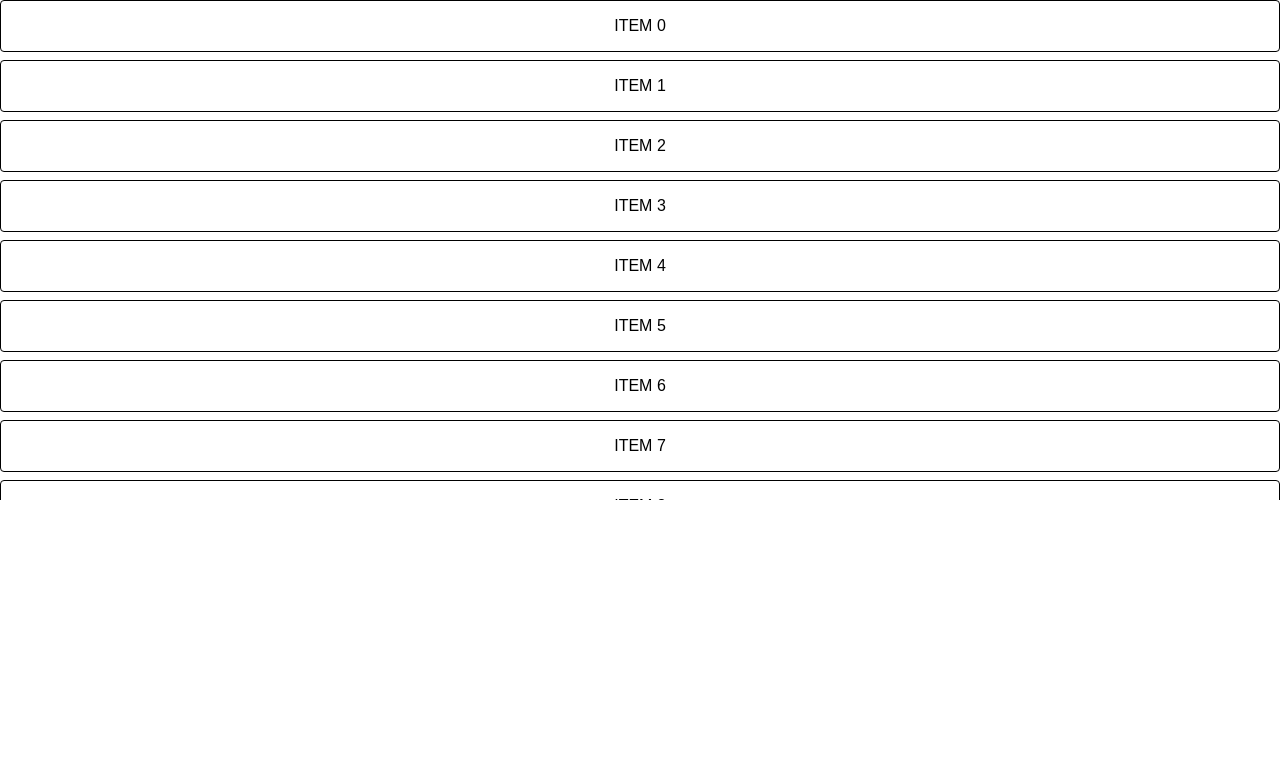
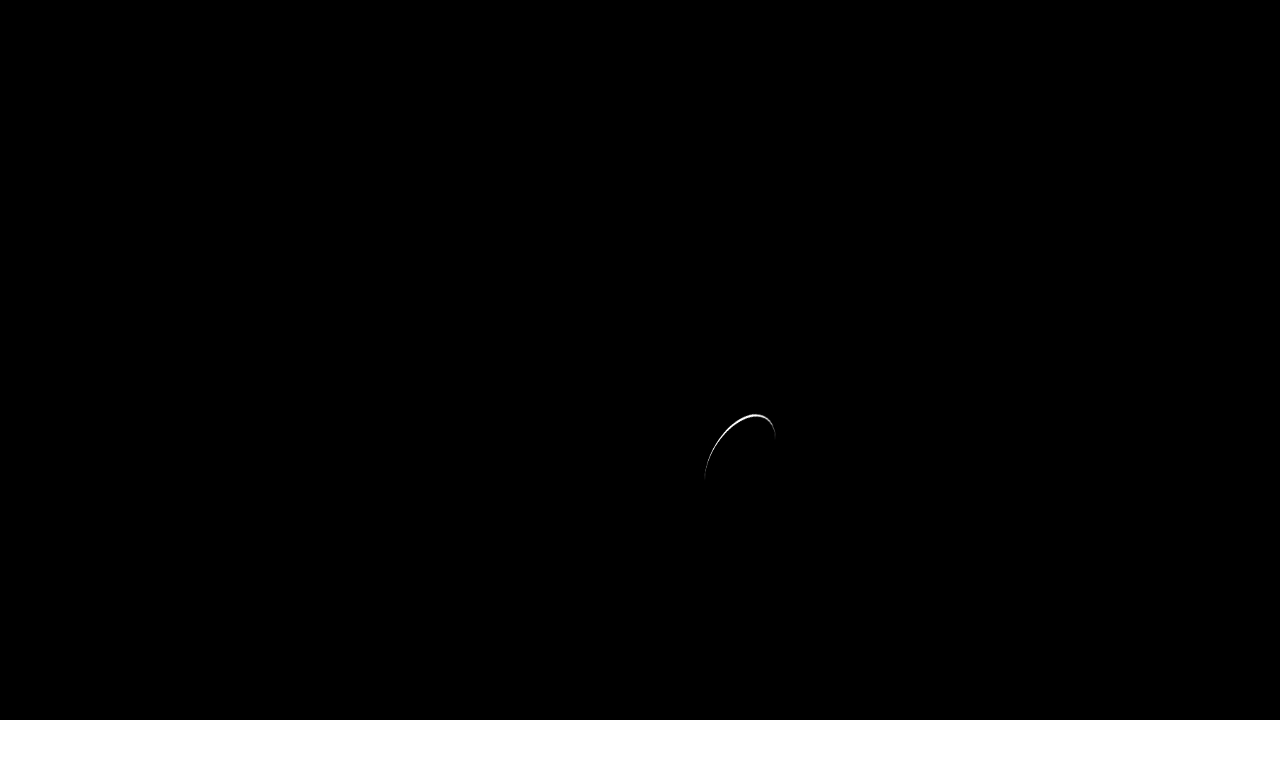
Before and after one commit to RedHeart001/demos, a React (Create React App) app: page / in a window 1280 px wide. Shown: the top 758 px of the page. Built offline with nearby package versions, Linux system fonts and the light colour scheme.

Commit message:
add a sword

```diff
--- /dev/null
+++ b/src/cssDemos/index.tsx
@@ -0,0 +1,15 @@
+import React from 'react';
+import ReactDOM from 'react-dom';
+import { SwordContainer } from './swords';
+
+const App = () => {
+    return <div style={{
+        width: "100%",
+        height: "100%",
+        backgroundColor:"#000"
+    }}>
+        <SwordContainer/>
+    </div>
+}
+
+ReactDOM.render(<App />, document.getElementById("root"));
--- /dev/null
+++ b/src/cssDemos/swords/index.tsx
@@ -0,0 +1,8 @@
+import React from 'react';
+import './style/index.css';
+
+export const SwordContainer = () => {
+    return <div className={"swords"}>
+        <span></span>
+    </div>
+}
--- /dev/null
+++ b/src/cssDemos/swords/style/index.css
@@ -0,0 +1,34 @@
+.swords{
+    position: relative;
+    width: 100px;
+    height: 100px;
+    top: 50%;
+    left: 50%;
+    transform: translateX(50%) translateY(50%);
+    border-radius: 50%;
+}
+
+.swords span{
+    position: absolute;
+    box-sizing: border-box;
+    width: 100%;
+    height: 100%;
+    border-radius: 50%;
+  }
+
+.swords span:first-child{
+    left: 0;
+    top: 0;
+    border-bottom: 3px solid #fff;
+    animation: sword-one 1s linear infinite;
+}
+
+@keyframes sword-one {
+    0%{
+        transform: rotateX(-35deg) rotateY(45deg)  rotateZ(0deg);
+    }
+
+    100%{
+        transform:rotateX(-35deg) rotateY(45deg) rotateZ(360deg);
+    }
+}
--- a/src/index.css
+++ b/src/index.css
@@ -2,13 +2,3 @@
   width: 100%;
   height: 720px;
 }
-.mapContainer {
-  height: 100%;
-}
-.mapContainer .dynamicArcgisMap {
-  height: 45%;
-  margin-bottom: 30px;
-}
-.mapContainer .tileArcgisMap {
-  height: 100%;
-}
--- a/src/index.js
+++ b/src/index.js
@@ -5,10 +5,10 @@
  * @LastEditTime: 2021-02-26 09:42:23
  * @Description: file content
  */
-// import './index.css';
+import './index.css';
 // import "./olDemo/dynamicArcGis";
 // import './lifeCircle/react16';
-import './dummyList';
+import './cssDemos';
 
 
 // import React from "react";
```
